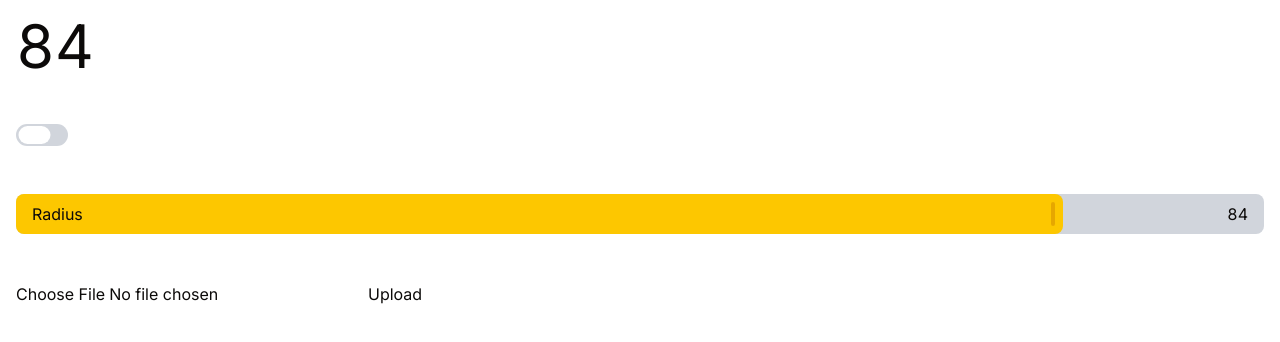
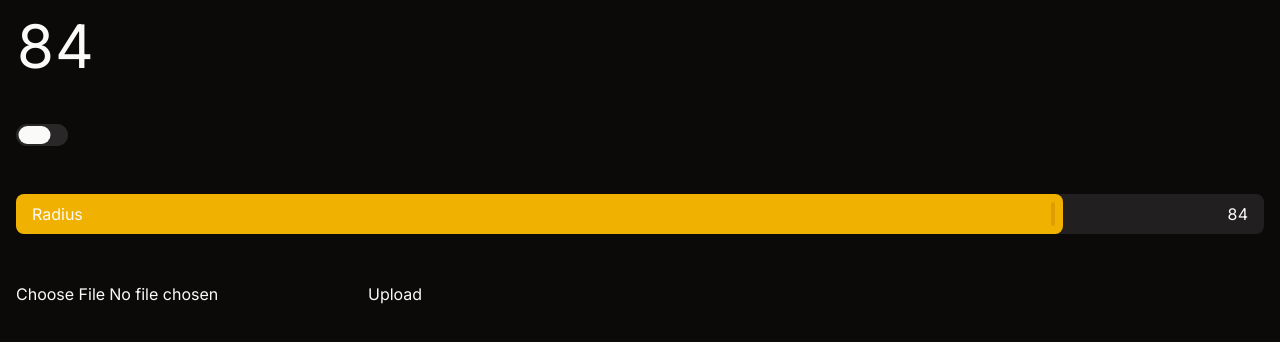
Before and after one commit to danielfsha/better-tday, a Next.js app: page / in a window 1280 px wide. Shown: the top 342 px of the page. Built offline with nearby package versions, Linux system fonts and the light colour scheme.

Commit message:
fix: notisable stagger

```diff
--- a/app/layout.tsx
+++ b/app/layout.tsx
@@ -37,7 +37,7 @@ export default function RootLayout({
         inter.variable,
       )}
     >
-      <body className="min-h-full flex flex-col" suppressHydrationWarning>
+      <body className="min-h-full flex flex-col dark" suppressHydrationWarning>
         {children}
       </body>
     </html>
--- a/components/animated-text.tsx
+++ b/components/animated-text.tsx
@@ -28,7 +28,7 @@ export function AnimatedText({
                 stiffness: 520,
                 damping: 34,
                 mass: 0.35,
-                delay: index * 0.035,
+                delay: index * 0.055,
               },
             }}
             exit={{
--- a/components/ui/slider.tsx
+++ b/components/ui/slider.tsx
@@ -61,7 +61,7 @@ function Slider({
         {...props}
       >
         <SliderPrimitive.Control className="relative flex w-full touch-none items-center select-none data-disabled:opacity-50 data-vertical:h-full data-vertical:min-h-40 data-vertical:w-auto data-vertical:flex-col">
-          <SliderPrimitive.Track className="relative grow overflow-hidden rounded-md select-none data-horizontal:h-10 data-horizontal:w-full data-vertical:h-full data-vertical:w-1 bg-gray-300">
+          <SliderPrimitive.Track className="relative grow overflow-hidden rounded-md select-none data-horizontal:h-10 data-horizontal:w-full data-vertical:h-full data-vertical:w-1 bg-gray-300 dark:bg-gray-300/10">
             <SliderPrimitive.Indicator
               data-slot="slider-range"
               className="bg-primary select-none data-horizontal:h-full data-vertical:w-full rounded-tr-md rounded-br-md data-horizontal:origin-left data-vertical:origin-bottom transition-[transform] will-change-transform"
--- a/components/ui/switch.tsx
+++ b/components/ui/switch.tsx
@@ -23,7 +23,7 @@ function Switch({
     >
       <SwitchPrimitive.Thumb
         data-slot="switch-thumb"
-        className="pointer-events-none block rounded-full bg-card ring-0 transition-transform group-data-[size=default]/switch:h-4.5 w-8 group-data-[size=default]/switch:data-checked:translate-x-[calc(100%-15px)] dark:data-checked:bg-primary-foreground group-data-[size=default]/switch:data-unchecked:translate-x-[1.5px] group-data-[size=sm]/switch:data-unchecked:translate-x-0 dark:data-unchecked:bg-foreground"
+        className="pointer-events-none block rounded-full bg-card ring-0 transition-transform group-data-[size=default]/switch:h-4.5 w-8 group-data-[size=default]/switch:data-checked:translate-x-[calc(100%-15px)] dark:data-checked:bg-white group-data-[size=default]/switch:data-unchecked:translate-x-[1.5px] group-data-[size=sm]/switch:data-unchecked:translate-x-0 dark:data-unchecked:bg-foreground"
       />
     </SwitchPrimitive.Root>
   );
```
